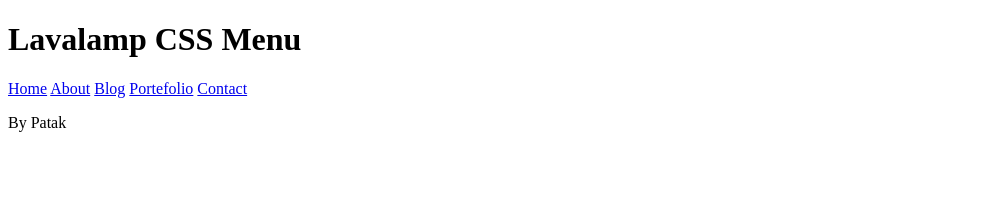
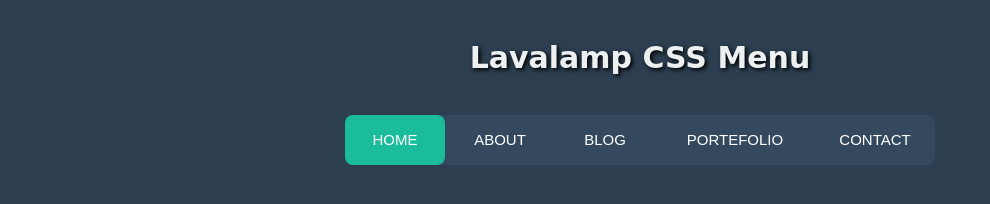
Before and after one commit to desarrolloti12/ProbandoGit, a plain HTML site: page main.html in a window 1280 px wide. Shown: the whole page, without its empty margins (0-990 px from the left). Drawn offline with Linux system fonts and the light colour scheme.

Commit message:
Se agregaron estilos al menu

```diff
--- a/main.html
+++ b/main.html
@@ -3,7 +3,106 @@
 <html lang="en">
 <head>
   <style>
+  nav {
+	margin: 27px auto 0;
 
+	position: relative;
+	width: 590px;
+	height: 50px;
+	background-color: #34495e;
+	border-radius: 8px;
+	font-size: 0;
+}
+nav a {
+	line-height: 50px;
+	height: 100%;
+	font-size: 15px;
+	display: inline-block;
+	position: relative;
+	z-index: 1;
+	text-decoration: none;
+	text-transform: uppercase;
+	text-align: center;
+	color: white;
+	cursor: pointer;
+}
+nav .animation {
+	position: absolute;
+	height: 100%;
+	top: 0;
+	z-index: 0;
+	transition: all .5s ease 0s;
+	border-radius: 8px;
+}
+a:nth-child(1) {
+	width: 100px;
+}
+a:nth-child(2) {
+	width: 110px;
+}
+a:nth-child(3) {
+	width: 100px;
+}
+a:nth-child(4) {
+	width: 160px;
+}
+a:nth-child(5) {
+	width: 120px;
+}
+nav .start-home, a:nth-child(1):hover~.animation {
+	width: 100px;
+	left: 0;
+	background-color: #1abc9c;
+}
+nav .start-about, a:nth-child(2):hover~.animation {
+	width: 110px;
+	left: 100px;
+	background-color: #e74c3c;
+}
+nav .start-blog, a:nth-child(3):hover~.animation {
+	width: 100px;
+	left: 210px;
+	background-color: #3498db;
+}
+nav .start-portefolio, a:nth-child(4):hover~.animation {
+	width: 160px;
+	left: 310px;
+	background-color: #9b59b6;
+}
+nav .start-contact, a:nth-child(5):hover~.animation {
+	width: 120px;
+	left: 470px;
+	background-color: #e67e22;
+}
+
+body {
+	font-size: 12px;
+	font-family: sans-serif;
+	background: #2c3e50;
+}
+h1 {
+	text-align: center;
+	margin: 40px 0 40px;
+	text-align: center;
+	font-size: 30px;
+	color: #ecf0f1;
+	text-shadow: 2px 2px 4px #000000;
+	font-family: 'Cherry Swash', cursive;
+}
+
+p {
+    position: absolute;
+    bottom: 20px;
+    width: 100%;
+    text-align: center;
+    color: #ecf0f1;
+    font-family: 'Cherry Swash',cursive;
+    font-size: 16px;
+}
+
+span {
+    color: #2BD6B4;
+}
   </style>
   <meta charset="UTF-8">
   <meta http-equiv="X-UA-Compatible" content="IE=edge">
@@ -22,9 +121,6 @@
     <div class="animation start-home"></div>
   </nav>
 
-  <p>
-    By <span>Patak</span>
-  </p>
 
 </body>
 </html>
```
